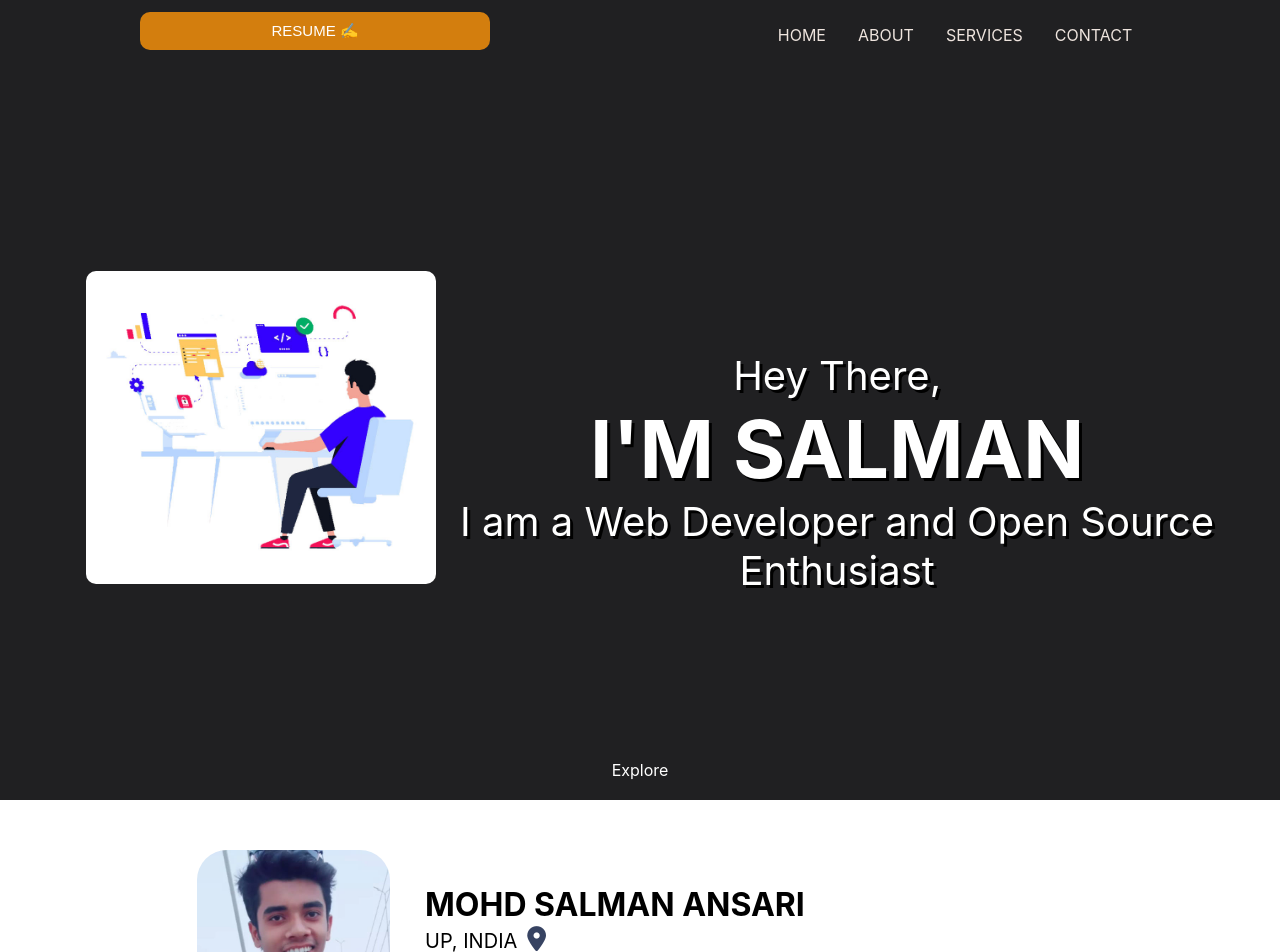
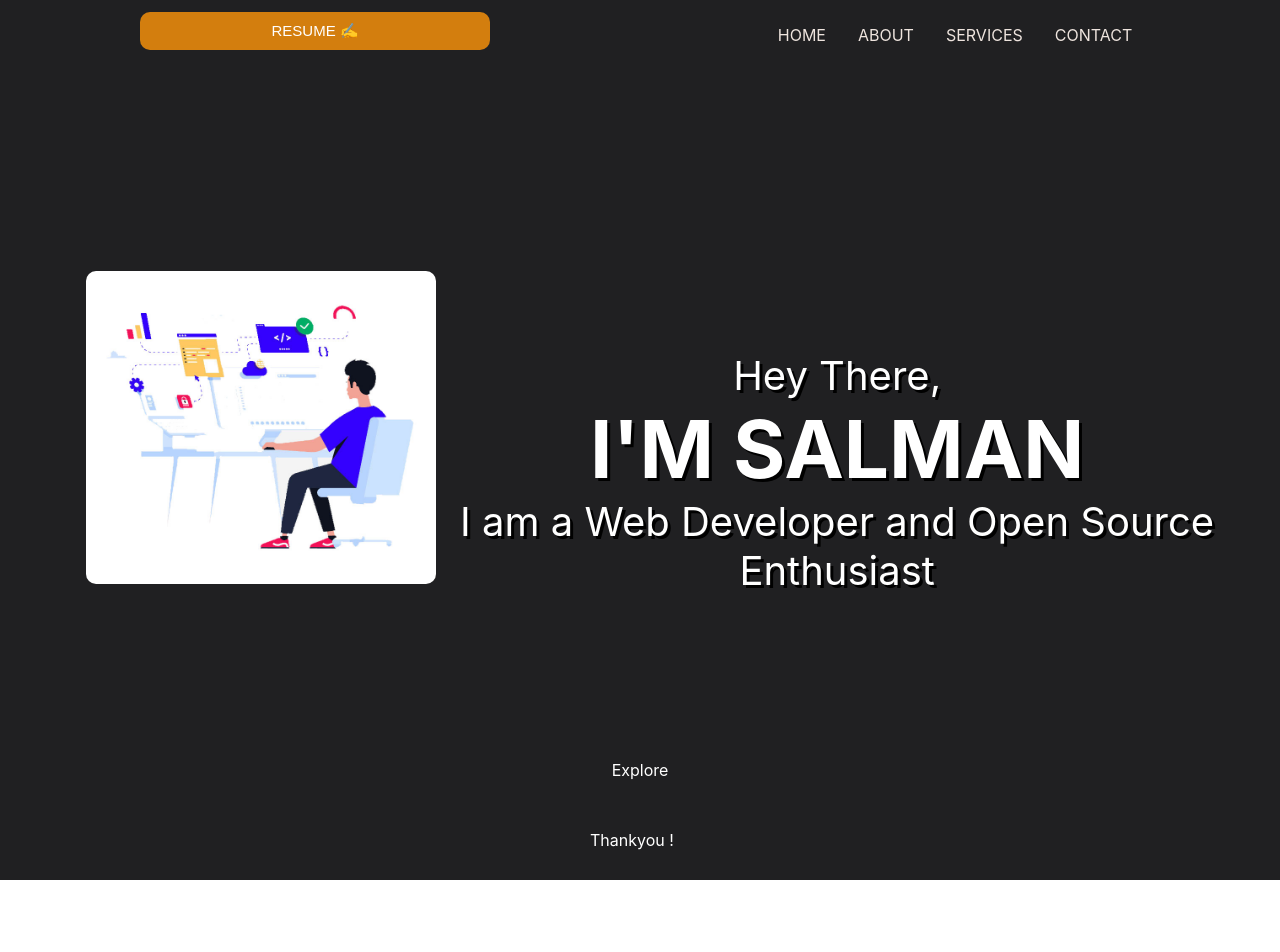
Before and after one commit to salmanansari14/Portfolioweb, a React (Create React App) app: page /about in a window 1280 px wide. Shown: the top 952 px of the page. After the commit the page ends 880 px from the top, so only its background shows below. Built offline with nearby package versions, Linux system fonts and the light colour scheme.

Commit message:
fixing about

```diff
--- a/src/App.js
+++ b/src/App.js
@@ -102,9 +102,10 @@ function App() {
             <Contact />
           </Route>
 
-          <Route exact path="/about">
+          <Route exact path="/Portfolioweb/about">
             <Intro />
           </Route>
+
           <Route exact path="/Services">
             <Skill skillsDetails={skillsDetails} />
           </Route>
@@ -115,7 +116,6 @@ function App() {
         </Switch>
 
         <Foot />
-
       </BrowserRouter>
 
     </div>
```
